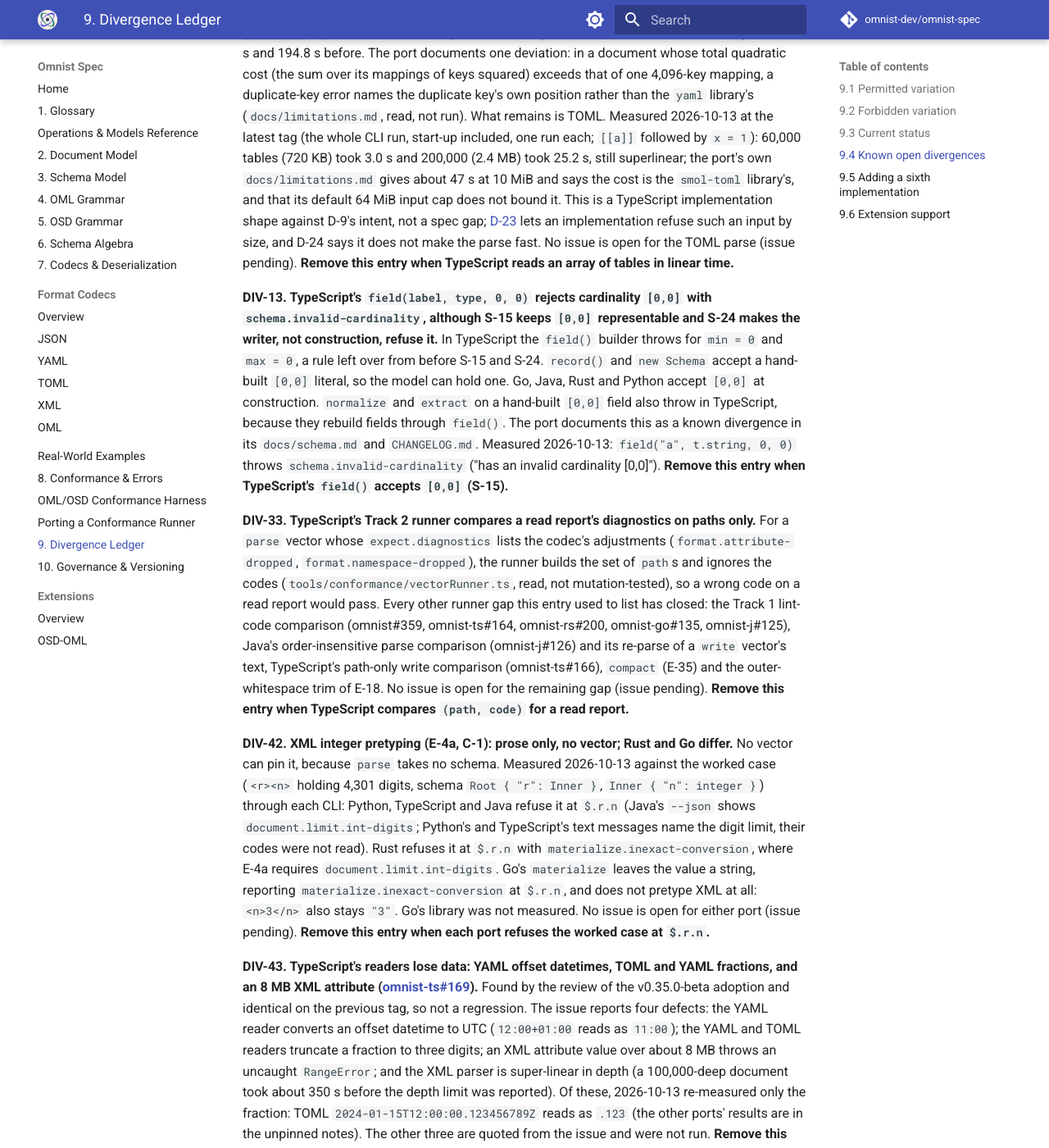
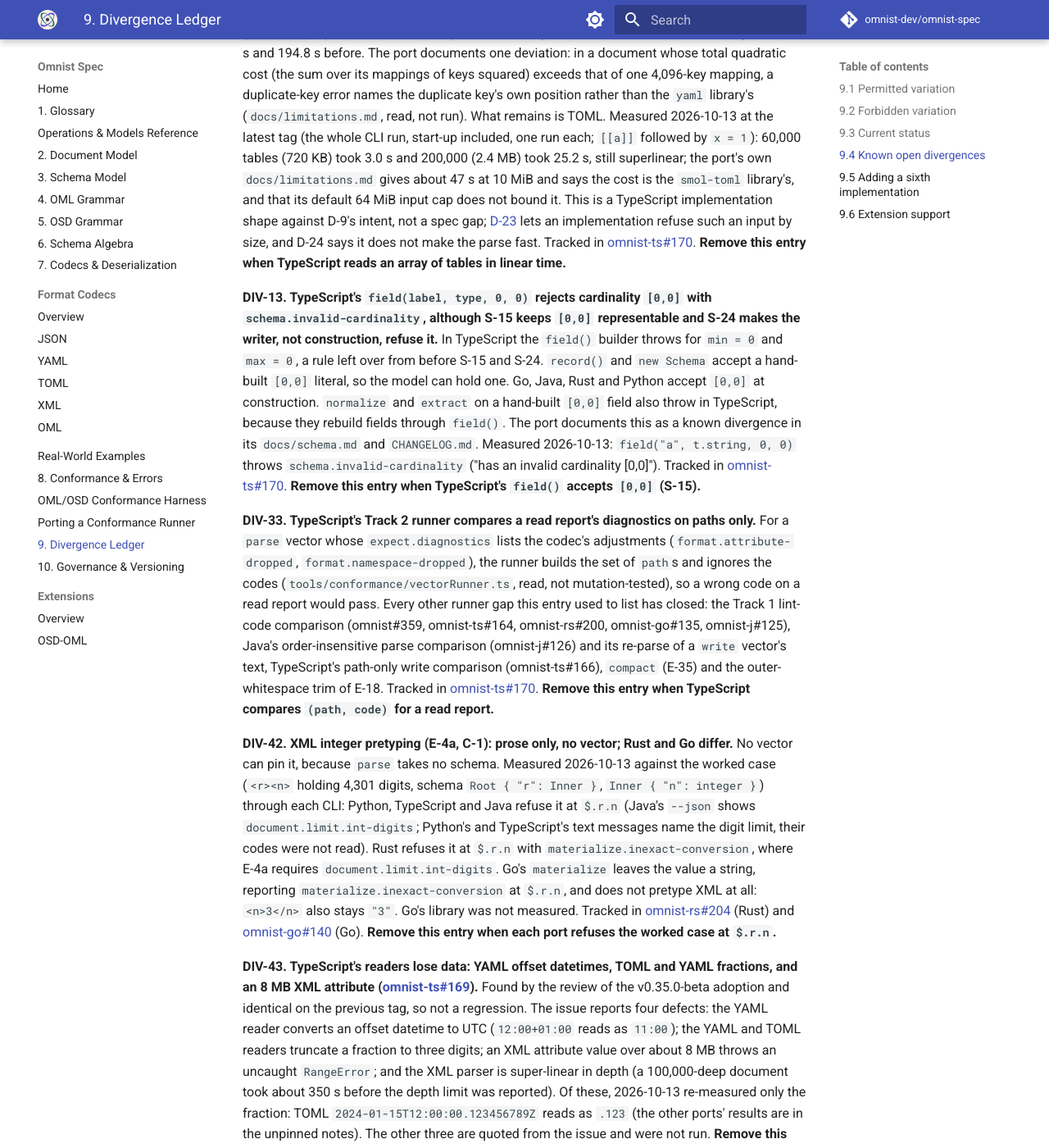
Before and after one commit to omnist-dev/omnist-spec, an MkDocs documentation site: the page built from docs/09-divergence-ledger.md, in a window 1280 px wide and 1400 px high, scrolled down 7950 px. Shown: the whole window at 82% size. Built offline with MkDocs 1.6.1 and Material for MkDocs 9.7.7, drawn with Linux system fonts in a browser that asks for light colours; comment, search, counter and statistics services are not loaded.

Commit message:
Link the ledger entries to their issues (omnist-ts#170, omnist-rs#204, omnist-go#140)
Co-Authored-By: Claude Sonnet 5.5 <noreply@anthropic.com>

```diff
--- a/docs/09-divergence-ledger.md
+++ b/docs/09-divergence-ledger.md
@@ -355,7 +355,7 @@ port's own
 This is a TypeScript implementation shape against D-9's intent, not a spec gap;
 [D-23](02-document-model.md#242-resource-bounds-beyond-the-document) lets an
 implementation refuse such an input by size, and D-24 says it does not make the
-parse fast. No issue is open for the TOML parse (issue pending).
+parse fast. Tracked in [omnist-ts#170](https://github.com/omnist-dev/omnist-ts/issues/170).
 **Remove this entry when TypeScript reads an array of tables in linear time.**
 
 **DIV-13. TypeScript's `field(label, type, 0, 0)` rejects cardinality `[0,0]` with `schema.invalid-cardinality`, although S-15 keeps `[0,0]` representable and S-24 makes the writer, not construction, refuse it.**
@@ -367,7 +367,8 @@ Go, Java, Rust and Python accept `[0,0]` at construction. `normalize` and
 rebuild fields through `field()`. The port documents this as a known divergence
 in its `docs/schema.md` and `CHANGELOG.md`. Measured 2026-10-13:
 `field("a", t.string, 0, 0)` throws `schema.invalid-cardinality`
-("has an invalid cardinality [0,0]").
+("has an invalid cardinality [0,0]"). Tracked in
+[omnist-ts#170](https://github.com/omnist-dev/omnist-ts/issues/170).
 **Remove this entry when TypeScript's `field()` accepts `[0,0]` (S-15).**
 
 **DIV-33. TypeScript's Track 2 runner compares a read report's diagnostics on paths only.**
@@ -379,8 +380,8 @@ runner gap this entry used to list has closed: the Track 1 lint-code comparison
 (omnist#359, omnist-ts#164, omnist-rs#200, omnist-go#135, omnist-j#125), Java's
 order-insensitive parse comparison (omnist-j#126) and its re-parse of a `write`
 vector's text, TypeScript's path-only write comparison (omnist-ts#166), `compact`
-(E-35) and the outer-whitespace trim of E-18. No issue is open for the remaining
-gap (issue pending).
+(E-35) and the outer-whitespace trim of E-18. Tracked in
+[omnist-ts#170](https://github.com/omnist-dev/omnist-ts/issues/170).
 **Remove this entry when TypeScript compares `(path, code)` for a read report.**
 
 **DIV-42. XML integer pretyping (E-4a, C-1): prose only, no vector; Rust and Go differ.**
@@ -393,8 +394,9 @@ digit limit, their codes were not read). Rust refuses it at `$.r.n` with
 `materialize.inexact-conversion`, where E-4a requires
 `document.limit.int-digits`. Go's `materialize` leaves the value a string,
 reporting `materialize.inexact-conversion` at `$.r.n`, and does not pretype XML
-at all: `<n>3</n>` also stays `"3"`. Go's library was not measured. No issue is
-open for either port (issue pending).
+at all: `<n>3</n>` also stays `"3"`. Go's library was not measured. Tracked in
+[omnist-rs#204](https://github.com/omnist-dev/omnist-rs/issues/204) (Rust) and
+[omnist-go#140](https://github.com/omnist-dev/omnist-go/issues/140) (Go).
 **Remove this entry when each port refuses the worked case at `$.r.n`.**
 
 **DIV-43. TypeScript's readers lose data: YAML offset datetimes, TOML and YAML fractions, and an 8 MB XML attribute ([omnist-ts#169](https://github.com/omnist-dev/omnist-ts/issues/169)).**
```
